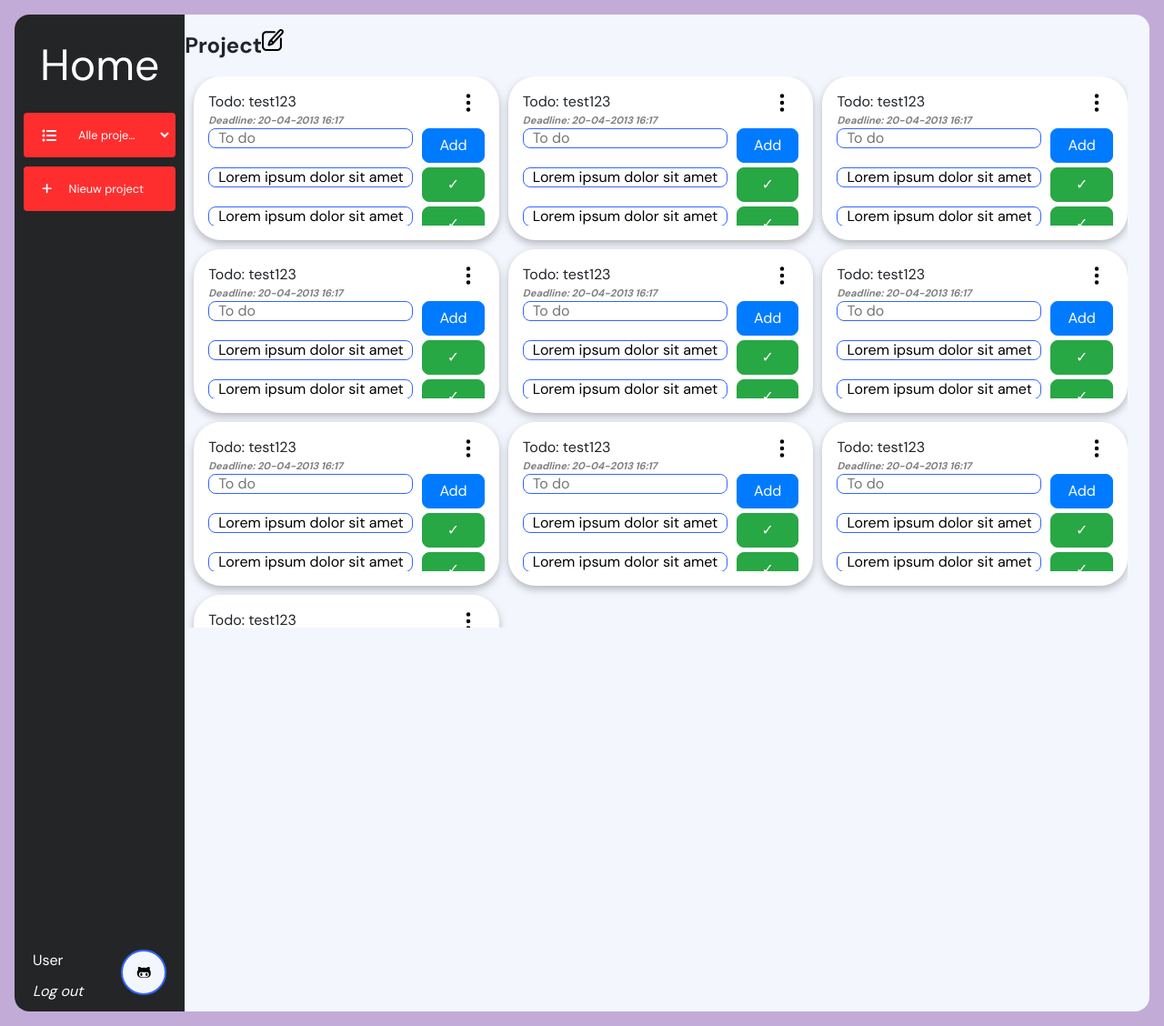
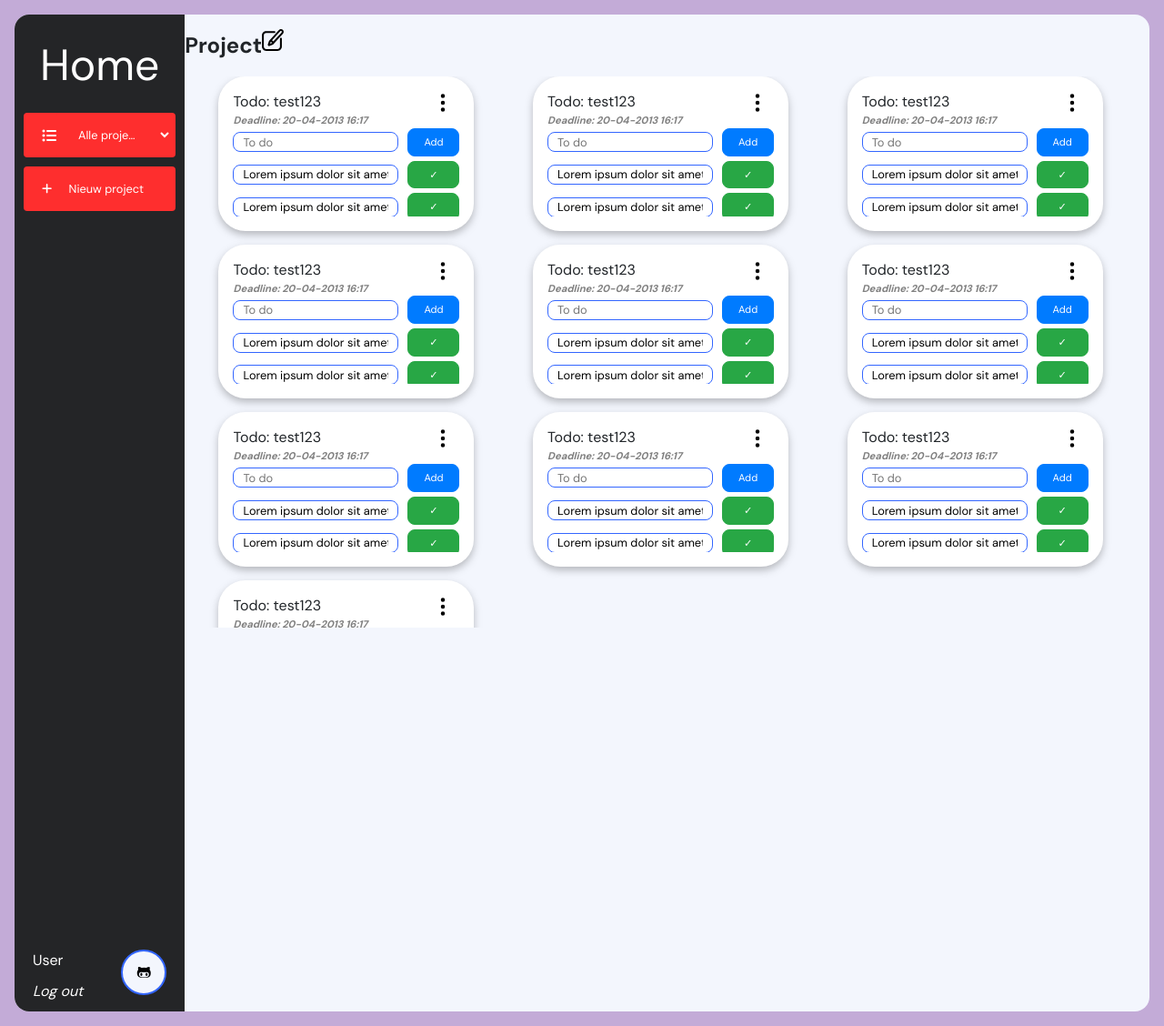
Before and after one commit to timvdlee/A4, a Django app: page /project in a window 1280 px wide. Shown: the whole page at 91% size. Run offline with Django 4.2, Linux system fonts and the light colour scheme; some libraries are stand-ins or nearby versions.

Commit message:
grote todos veranderd en margin bottom toegepast.

```diff
--- a/Project_A4/static/css/style.css
+++ b/Project_A4/static/css/style.css
@@ -383,11 +383,12 @@ body {
     flex-direction: column;
     background-color: var(--primary-panel-color);
     border-radius: 30px;
-    height: 11.25em ;
+    height: 10.6em ;
     padding: 16px;
     filter: drop-shadow(0px 4px 4px rgba(0, 0, 0, 0.25));
     grid-template-columns:repeat(auto-fit,300px);
     scroll-snap-align: start;
+    margin-bottom: 5px;
   }
 
   .topTodo {
@@ -459,14 +460,18 @@ body {
   width: 100%;
   height: 1em;
   padding: 10px;
+  font-size: 0.8em;
 }
-
+.addSubTodo:focus {
+  outline: none;
+}
 
 .createSubTodo, .subTodo {
   display: flex;
   flex-direction: row;
   justify-content: space-between;
   gap: 10px;
+  align-items: center;
 
 }
 
@@ -474,7 +479,8 @@ body {
 
 .addTodoBtn{
   border-radius: 8px;
-  width: 85px;
+  width: 70px;
+  font-size: 0.7em;
 }
 
 
```
